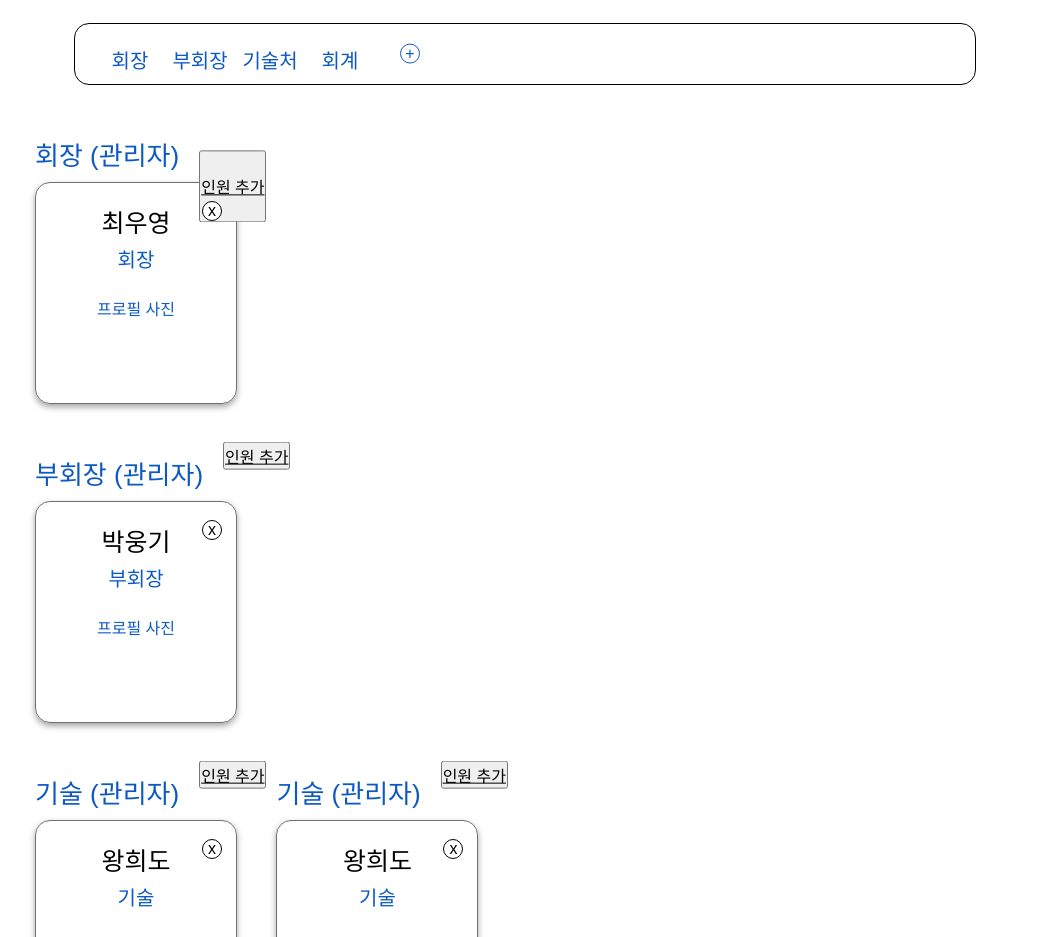
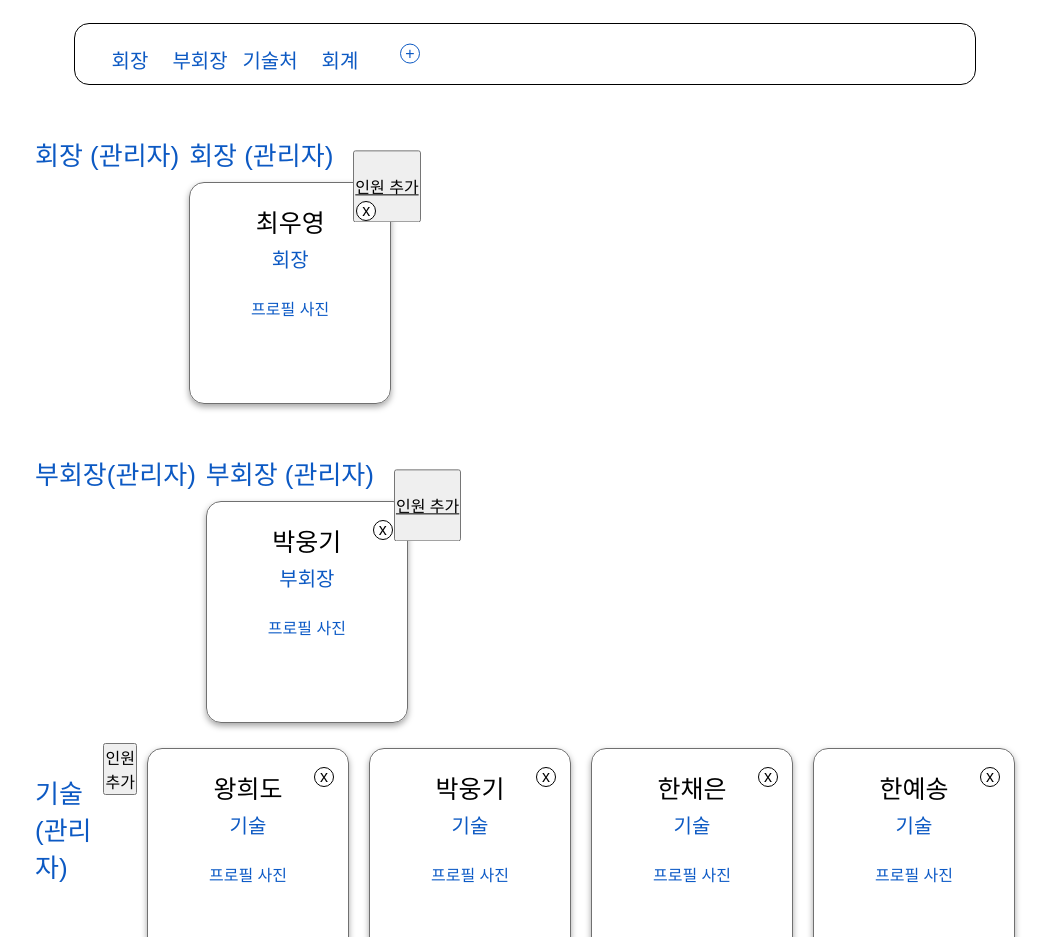
Before and after one commit to Kim-Hyunjo/MoZIP, a React (Create React App) app in the folder front/: page /circle/members/edit in a window 1280 px wide. Shown: the part 515-1452 px from the top of the page, without its empty margins (125-1174 px from the left). Built offline with nearby package versions, Linux system fonts and the light colour scheme.

Commit message:
feat: add pageEdit

```diff
--- a/front/src/pages/circle/CircleMembersEdit.tsx
+++ b/front/src/pages/circle/CircleMembersEdit.tsx
@@ -1,4 +1,4 @@
-import React,{useState} from 'react'
+import React, { useState } from 'react'
 import {
     BrowserRouter as Router,
     Route,
@@ -7,51 +7,166 @@ import {
     NavLink,
 } from 'react-router-dom';
 import CircleMembersEditSubmaster from './CircleMembersEditSubmaster'
-import CircleMembersEditmaster from './CircleMembersEditmaster'
+import CircleMembersEditMaster from './CircleMembersEditMaster'
 import CircleMembersEditTech from './CircleMembersEditTech'
-import CircleMembersEditModal from './CircleMembersEditModal'
+import { makeStyles, Theme, createStyles } from '@material-ui/core/styles';
+import Modal from '@material-ui/core/Modal';
+import CircleMembersEditModalGuestList from './CircleMembersEditModalGuestList'
+
+
+function getModalStyle() {
+    const top = 50
+    const left = 50
+
+    return {
+        top: `${top}%`,
+        left: `${left}%`,
+        transform: `translate(-${top}%, -${left}%)`,
+    };
+}
+
+const useStyles = makeStyles((theme: Theme) =>
+    createStyles({
+        paper: {
+            position: 'absolute',
+            width: 1200,
+            height: 800,
+            backgroundColor: theme.palette.background.paper,
+            border: '2px solid #000',
+            boxShadow: theme.shadows[5],
+            padding: theme.spacing(2, 4, 3),
+            display: 'flex'
+        },
+    }),
+);
 interface Role {
     id: number,
     name: string
     status: string,
-      content:string
+    content: string
 }
 const CircleMembersEdit = () => {
     const [master, setMaster] = useState<Role[]>([
         {
-            id: 0, name:'최우영', status:'회장',content:'프로필 사진'
+            id: 0, name: '최우영', status: '회장', content: '프로필 사진'
         },
     ]);
     const [submaster, setSubMaster] = useState<Role[]>([
         {
-            id: 0, name:'박웅기', status:'부회장',content:'프로필 사진'
+            id: 0, name: '박웅기', status: '부회장', content: '프로필 사진'
         },
     ]);
 
     const [tech, setTech] = useState<Role[]>([
-        {id: 0, name:'왕희도', status:'기술',content:'프로필 사진'},
-        {id: 1, name:'왕희도', status:'기술',content:'프로필 사진'
-        },
+        { id: 0, name: '왕희도', status: '기술', content: '프로필 사진' },
+        { id: 1, name: '박웅기', status: '기술', content: '프로필 사진' },
+        { id: 2, name: '한채은', status: '기술', content: '프로필 사진' },
+        { id: 3, name: '한예송', status: '기술', content: '프로필 사진' },
+
     ]);
-        const masterList = master.map((item) =>{
-            return(
-                <CircleMembersEditmaster
-                propsRole={item}/>
+    const [guests, setGuest] = useState<any>([
+        { id: 2, name: '한채은', status: '회원', content: '프로필 사진' },
+        { id: 3, name: '왕희도', status: '회원', content: '프로필 사진' },
+        { id: 4, name: '박웅기', status: '회원', content: '프로필 사진' },
+        { id: 5, name: '한예송', status: '회원', content: '프로필 사진' },
+        { id: 6, name: '한예송', status: '회원', content: '프로필 사진' },
+    ])
+    const onRemove = () => {
+
+    }
+    const masterList = master.map((item) => {
+
+        return (
+            <div key={item.id}>
+                <CircleMembersEditMaster
+                    propsRole={item} />
+
+            </div>
+        )
+
+    })
+
+    const submasterList = submaster.map((item) => {
+        return (
+
+            <div key={item.id}>
+                <CircleMembersEditSubmaster
+                    propsRole={item} />
+
+            </div>
+
         )
     })
+    const techList = tech.map((item, index) => {
+        return (
+            <div key={item.id}>
+                <CircleMembersEditTech
+                    propsRole={item}
+                    tech={tech}
+                    setTech={setTech}
+                    index={index}
+                />
 
-        const submasterList = submaster.map((item) =>{
-            return(
-                <CircleMembersEditSubmaster
-                propsRole={item}/>
+            </div>
+
         )
+
+
     })
-        const techList = tech.map((item) =>{
-            return(
-                <CircleMembersEditTech
-                propsRole={item}/>
-            )
+    const [temporarySelect, settemporarySelect] = useState([])
+
+    const handelSelect:any = (e: React.MouseEvent)=>{
+        let tempor:any = []
+        guests.map((guest:any,index:any)=>{
+        if(guest.id !== index){
+        }else{
+            console.log('error')
+        }
         })
+    }
+    const guestList = guests.map((item: any, index: any) => {
+
+        return (
+            <>
+
+            <div key={item.id}>
+
+                <CircleMembersEditModalGuestList
+                    eachGuest={item}
+                    guests={guests}
+                    setTech={setTech}
+                    index={index}
+
+                />
+                <button onClick={handelSelect}>+</button>
+            </div>
+
+        </>)
+    })
+    const classes = useStyles();
+    // getModalStyle is not a pure function, we roll the style only on the first render
+    const [modalStyle] = React.useState(getModalStyle);
+    const [open, setOpen] = React.useState(false);
+
+    const handleOpen = () => {
+        setOpen(true);
+    };
+
+    const handleClose = () => {
+        setOpen(false);
+    };
+    const handleAdd = (copyGuest: any) => {
+        setOpen(false);
+
+    }
+    const body = (
+        <div style={modalStyle} className={classes.paper}>
+            {guestList}
+            {/* <SimpleModal /> */}
+            <button id="button4" onClick={handleClose} >취소</button>
+            <button id="button4" type="submit" onClick={handleAdd}>추가</button>
+        </div>
+    );
 
 
     return (
@@ -73,19 +188,33 @@ const CircleMembersEdit = () => {
                     <li>부회장</li>
                     <li>기술처</li>
                     <li>회계</li>
-                    <li><button  id = "button_plus" type="button">+</button></li>
+                    <li><button id="button_plus" type="button">+</button></li>
                 </ul>
             </div>
-            <div style={{display:'flex'}}>
+            <div style={{ display: 'flex' }} >
+                <div className="roleName">회장 (관리자)</div>
                 {masterList}
             </div>
-            <div style={{display:'flex'}}>
+            <div style={{ display: 'flex' }}>
+                <div className="roleName">부회장(관리자)</div>
                 {submasterList}
-
             </div>
-            <div style={{display:'flex'}}>
+            <div style={{ display: 'flex' }}>
+                <div className="roleName">기술(관리자)</div>
+                <div>
+                    <button type="button" onClick={handleOpen} className="changeOwner">
+                        인원 추가
+            </button>
+                    <Modal
+                        open={open}
+                        onClose={handleClose}
+                        aria-labelledby="simple-modal-title"
+                        aria-describedby="simple-modal-description"
+                    >
+                        {body}
+                    </Modal>
+                </div>
                 {techList}
-
             </div>
 
             <button id="button4" type="submit">완료</button>
--- a/front/src/pages/circle/CircleMembersEditModal.tsx
+++ /dev/null
@@ -1,102 +0,0 @@
-import React, { ReactComponentElement } from 'react';
-import { makeStyles, Theme, createStyles } from '@material-ui/core/styles';
-import Modal from '@material-ui/core/Modal';
-
-
-
-function getModalStyle() {
-  const top = 50
-  const left = 50
-
-  return {
-    top: `${top}%`,
-    left: `${left}%`,
-    transform: `translate(-${top}%, -${left}%)`,
-  };
-}
-
-const useStyles = makeStyles((theme: Theme) =>
-  createStyles({
-    paper: {
-      position: 'absolute',
-      width: 1200   ,
-      height:800,
-      backgroundColor: theme.palette.background.paper,
-      border: '2px solid #000',
-      boxShadow: theme.shadows[5],
-      padding: theme.spacing(2, 4, 3),
-      display:'flex'
-    },
-  }),
-);
-
-interface Role {
-    id: number;
-    name: string;
-    status: string;
-    content:string;
-}
-
-
-const CircleMembersEditModal=  ()=> {
-    const guest:Role[] =[
-        { id: 2, name:'한채은', status:'기술',content:'프로필 사진'},
-           { id: 3, name:'왕희도', status:'기술',content:'프로필 사진'},
-           { id: 4, name:'박웅기', status:'기술',content:'프로필 사진'},
-           { id: 5, name:'한예송', status:'기술',content:'프로필 사진'},
-           { id: 6, name:'한예송', status:'기술',content:'프로필 사진'},
-    ]
-  const classes = useStyles();
-  // getModalStyle is not a pure function, we roll the style only on the first render
-  const [modalStyle] = React.useState(getModalStyle);
-  const [open, setOpen] = React.useState(false);
-
-  const handleOpen = () => {
-    setOpen(true);
-  };
-
-  const handleClose = () => {
-    setOpen(false);
-  };
-const handleAdd =() =>{
-    setOpen(false);
-
-}
-const handleItem = (e: React.MouseEvent) =>{
-    console.dir((e.target as any).value)
-}
-  const body = (
-    <div style={modalStyle} className={classes.paper}>
-        {guest.map((item) => {
-             return(
-                <div onClick={handleItem} key={item.id}>
-                <div className="role">
-            <div className="roleName" >{item.status} (관리자)</div>
-               </div>
-               <div className="user_namecard_edit"><div className="user_name">{item.name}</div><button id="button_x" type="button">x</button><div className="user_role">{item.status}</div><span>{item.content}</span></div>
-            </div>
-             )
-        })}
-      {/* <SimpleModal /> */}
-      <button id="button4" onClick={handleClose} >취소</button>
-      <button id="button4" type="submit" onClick={handleAdd}>추가</button>
-    </div>
-  );
-
-  return (
-    <div>
-      <button type="button" onClick={handleOpen} className="changeOwner">
-        인원 추가
-      </button>
-      <Modal
-        open={open}
-        onClose={handleClose}
-        aria-labelledby="simple-modal-title"
-        aria-describedby="simple-modal-description"
-      >
-        {body}
-      </Modal>
-    </div>
-  );
-}
-export default CircleMembersEditModal
--- /dev/null
+++ b/front/src/pages/circle/CircleMembersEditModalGuestList.tsx
@@ -0,0 +1,40 @@
+import React, { useState } from 'react'
+
+interface Role {
+    id: number;
+    name: string;
+    status: string;
+    content: string;
+}
+
+interface Props {
+    eachGuest: Role;
+    index: number
+    guests: Role[]
+    setTech: any
+}
+
+const CircleMembersEditModalGuestList: React.FunctionComponent<Props> = (
+    { eachGuest,
+        index,
+        guests,
+        setTech }
+) => {
+
+
+
+
+    return (
+        <div>
+            <div className="role">
+                <div className="roleName"></div>
+            </div>
+
+            <div className="user_namecard_edit"><div className="user_name">{eachGuest.name}</div><div className="user_role">{eachGuest.status}</div><span>{eachGuest.content}</span></div>
+
+        </div>
+    )
+}
+
+export default CircleMembersEditModalGuestList
+    ;
--- a/front/src/pages/circle/CircleMembersEditSubmaster.tsx
+++ b/front/src/pages/circle/CircleMembersEditSubmaster.tsx
@@ -1,5 +1,4 @@
 import React, { useState } from 'react'
-import CircleMembersEditModal from './CircleMembersEditModal'
 
 interface Role {
     id: number;
@@ -16,12 +15,6 @@ const CircleMembersEditSubmaster:React.FunctionComponent<Props> = ({
     propsRole
 
 }) =>{
-    const guest:Role[] =[
-        { id: 1, name:'한채은', status:'기술',content:'프로필 사진'},
-           { id: 2, name:'왕희도', status:'기술',content:'프로필 사진'},
-           { id: 3, name:'박웅기', status:'기술',content:'프로필 사진'},
-           { id: 4, name:'한예송', status:'기술',content:'프로필 사진'},
-    ]
 
 
 
@@ -30,7 +23,7 @@ return (
         <div>
              <div className="role">
                         <div className="roleName">{propsRole.status} (관리자)</div>
-                    <CircleMembersEditModal/>
+                        <button className="changeOwner" >인원 추가</button>
                     </div>
             <div className="user_namecard_edit"><div className="user_name">{propsRole.name}</div><button id="button_x" type="button">x</button><div className="user_role">{propsRole.status}</div><span>{propsRole.content}</span></div>
         </div>
--- a/front/src/pages/circle/CircleMembersEditTech.tsx
+++ b/front/src/pages/circle/CircleMembersEditTech.tsx
@@ -1,33 +1,44 @@
-import React,{useState} from 'react'
-import CircleMembersEditModal from './CircleMembersEditModal'
+import React, { useState } from 'react'
+
 interface Role {
     id: number;
     name: string;
     status: string;
-    content:string;
+    content: string;
 }
+
 interface Props {
-    propsRole:Role;
+    propsRole: Role;
+    tech: any
+    setTech: any
+    index: number
+}
 
+const CircleMembersEditTech: React.FunctionComponent<Props> = ({
+    propsRole,
+    tech,
+    setTech,
+    index
+}) => {
+
+    const onDelete = (e: React.MouseEvent) => {
+        const newTech = Object.assign([], tech);
+        newTech.splice(index, 1)
+        setTech(newTech)
     }
-const CircleMembersEditTech:React.FunctionComponent<Props> = ({
-    propsRole
-
-}) =>{
-
-
-
-
-
 
     return (
-    <div>
+        <div >
             <div className="role">
-                    <div className="roleName">{propsRole.status} (관리자)</div>
-                    <CircleMembersEditModal/>
             </div>
-        <div className="user_namecard_edit"><div className="user_name">{propsRole.name}</div><button id="button_x" type="button">x</button><div className="user_role">{propsRole.status}</div><span>{propsRole.content}</span></div>
+            <div className="user_namecard_edit">
+                <div className="user_name">{propsRole.name}</div>
+                <button onClick={onDelete} id="button_x" type="button">x</button>
+                <div className="user_role">{propsRole.status}</div>
+                <span>{propsRole.content}</span>
+                </div>
         </div>
     )
 }
+
 export default CircleMembersEditTech
--- a/front/src/pages/circle/CircleMembersEditmaster.tsx
+++ b/front/src/pages/circle/CircleMembersEditmaster.tsx
@@ -8,7 +8,7 @@ interface Role {
 interface Props {
     propsRole:Role;
 }
-const CircleMembersEditmaster:React.FunctionComponent<Props> = ({
+const CircleMembersEditMaster:React.FunctionComponent<Props> = ({
     propsRole
 
 
@@ -28,4 +28,4 @@ return (
     </div>
 )
 }
-export default CircleMembersEditmaster
+export default CircleMembersEditMaster
--- a/front/src/pages/list/List.tsx
+++ b/front/src/pages/list/List.tsx
@@ -4,7 +4,7 @@ import {
   Link,
   RouteComponentProps,
 } from 'react-router-dom';
-import React, { useState } from 'react';
+import React, { useState ,useEffect} from 'react';
 import ListAcademy from './ListAcademy';
 import ListSubject from './ListSubject';
 import './tab.css';
@@ -17,8 +17,10 @@ import icon_trip from '../images2/icon_trip@2x.png';
 import icon_religion from '../images2/icon_religion@2x.png';
 import icon_volunteer from '../images2/icon_volunteer@2x.png';
 import icon_etc from '../images2/icon_etc@2x.png';
+import axios from'axios'
 
 const List = (props: RouteComponentProps<{}>) => {
+
   const [subject, setSubject] = useState<string>('all');
   const test = [
     { name: 'all', img: icon_all},
--- a/front/src/pages/list/apply/Apply.tsx
+++ b/front/src/pages/list/apply/ApplyNotice.tsx
@@ -6,7 +6,7 @@ import {
     Switch,
     NavLink,
   } from 'react-router-dom';
-const Apply = () => {
+const ApplyNotice = () => {
     const [notification, setNotification]:any = useState<boolean>(false)
     const checkHandler:any = (e:Event)=>{
         setNotification((e.target as any).checked)
@@ -55,4 +55,4 @@ const Apply = () => {
     )
 }
 
-export default Apply
+export default ApplyNotice
--- a/front/src/pages/list/apply/Apply2.tsx
+++ b/front/src/pages/list/apply/ApplyTemplete.tsx
@@ -2,7 +2,7 @@ import React, { useState, useEffect } from 'react';
 import { Link } from 'react-router-dom';
 import './apply.css';
 
-const Apply2 = ({ history }: any) => {
+const ApplyTemplete = ({ history }: any) => {
   const [motivation, setmotivation] = useState('');
   const [reason, setreason] = useState('');
   const [agreement, setagreement] = useState<boolean>(false);
@@ -173,4 +173,4 @@ const Apply2 = ({ history }: any) => {
   );
 };
 
-export default Apply2;
+export default ApplyTemplete;
```
Also changed, not shown: front/src/App.tsx (+5 -5 lines). Lines whose indentation alone changed are shown as unchanged.
